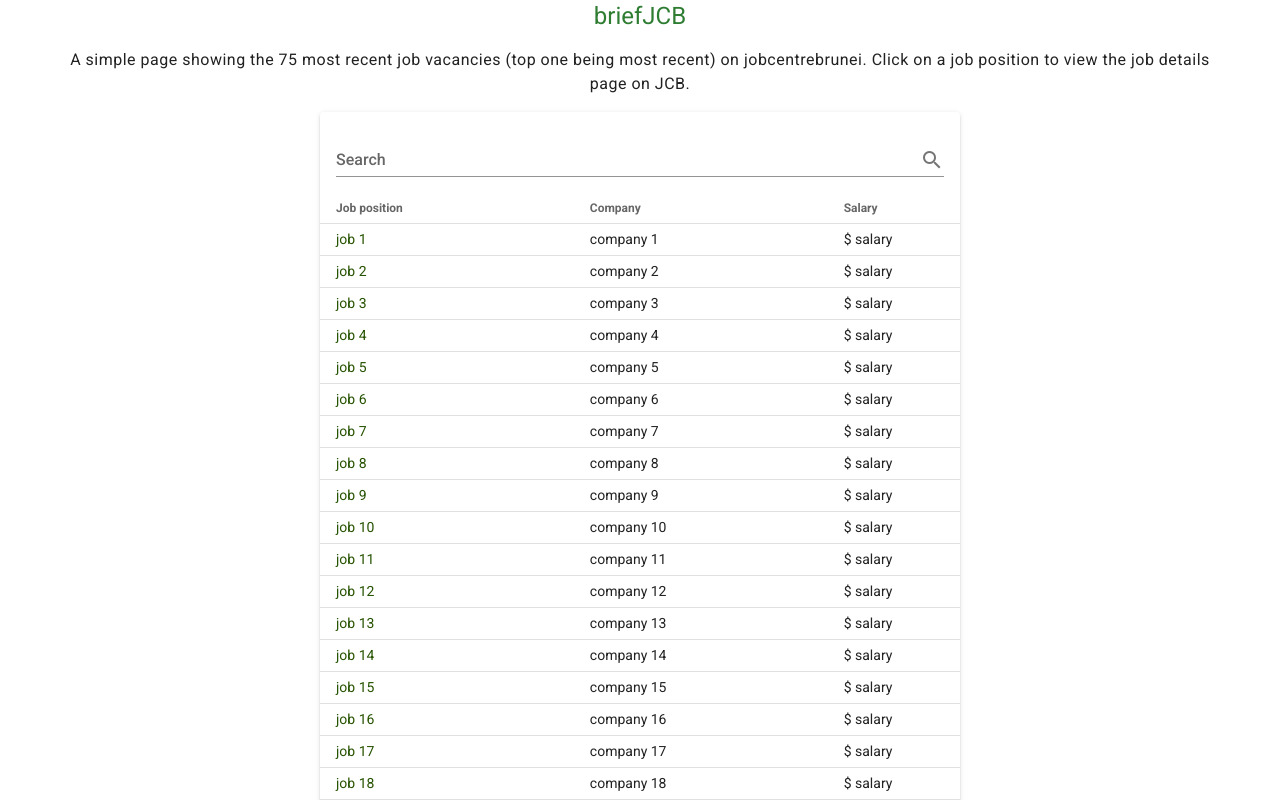
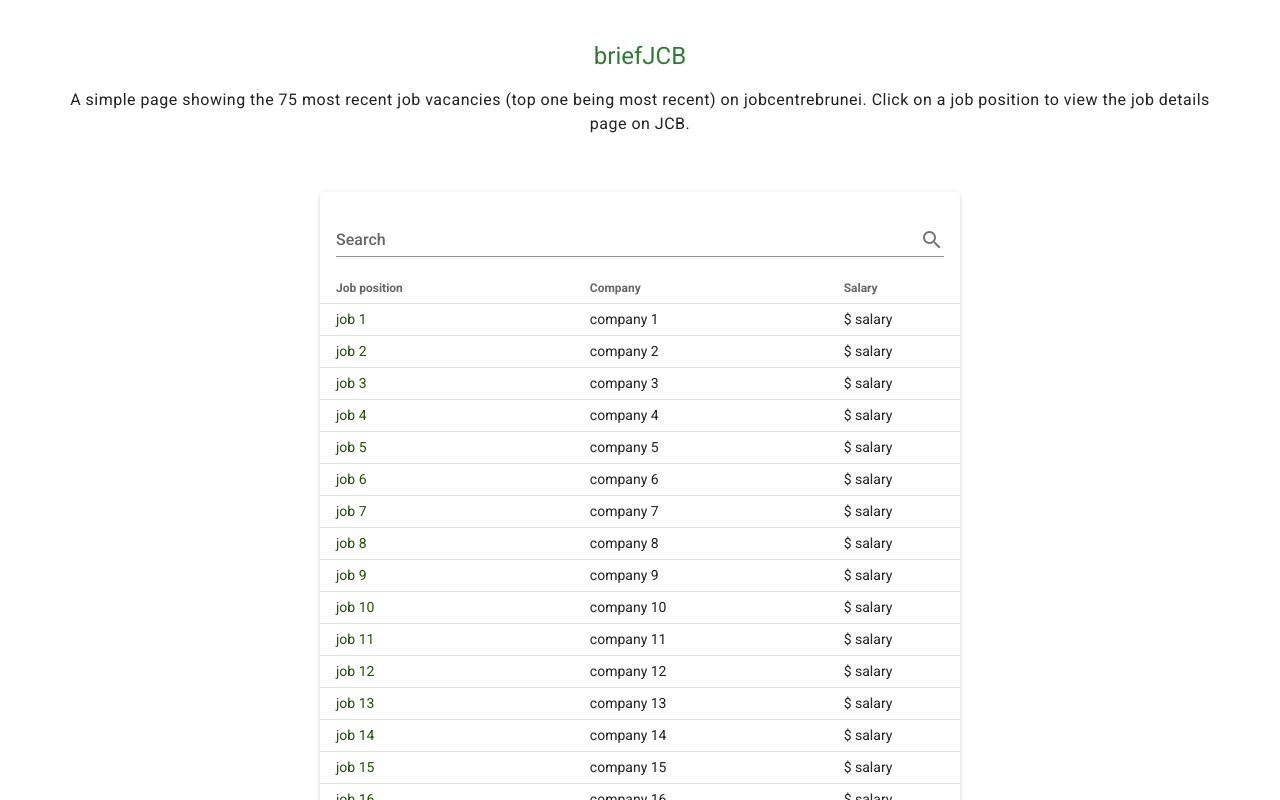
Before and after one commit to najib-r/briefjcb-vue, a Vue app: page / in a window 1280 px wide. Shown: the top 800 px of the page. Built offline with nearby package versions, Linux system fonts and the light colour scheme.

Commit message:
Increase margin

```diff
--- a/src/App.vue
+++ b/src/App.vue
@@ -1,8 +1,8 @@
 <template>
   <v-app>
-    <headerContent class="text-center mx-lg-16"/>
+    <headerContent class="text-center mx-lg-16 my-lg-10 my-5"/>
     <v-main>
-      <mainContent class="mx-auto mb-5"/>
+      <mainContent class="mx-auto mb-10"/>
     </v-main>
   </v-app>
 </template>
```
